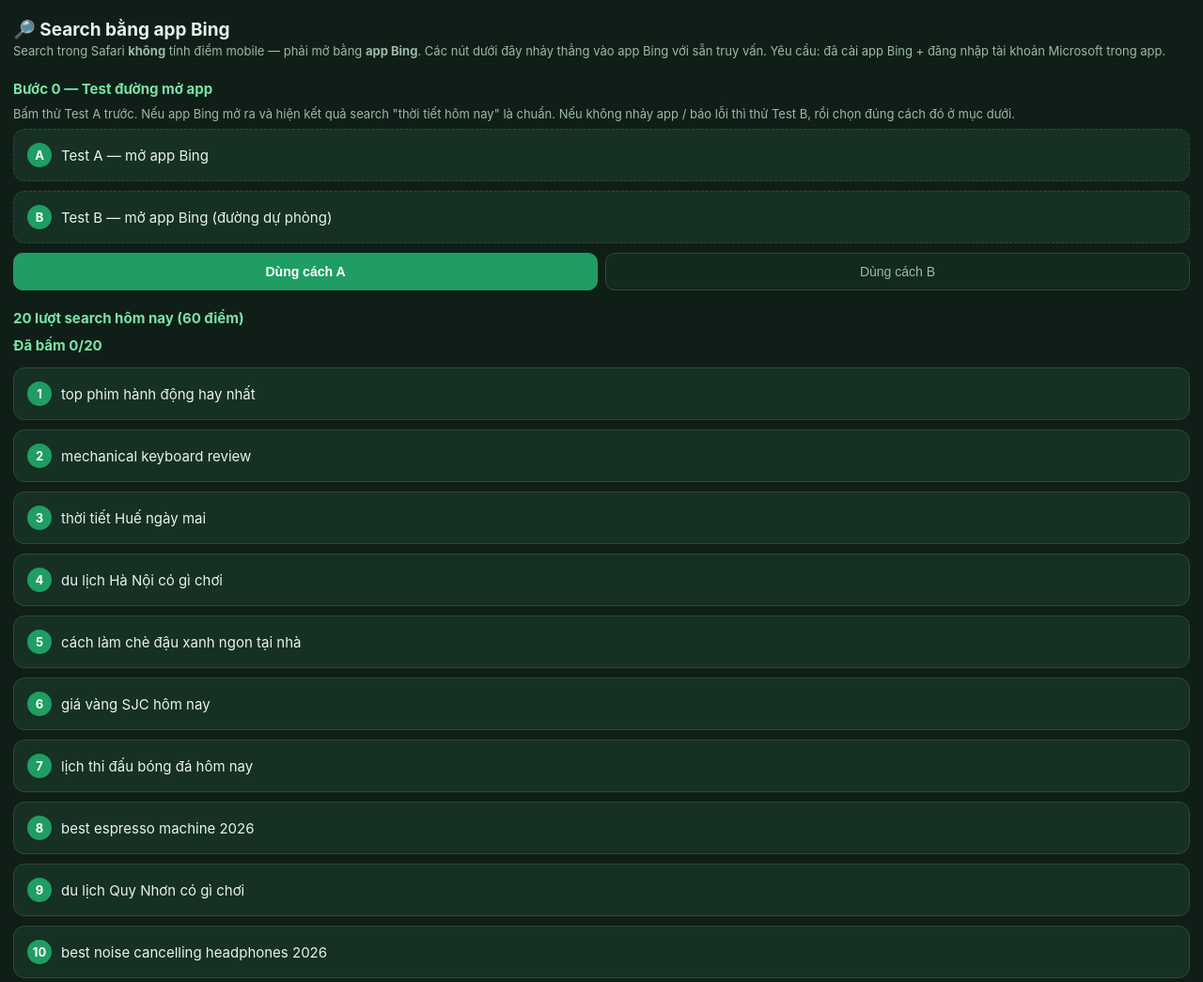
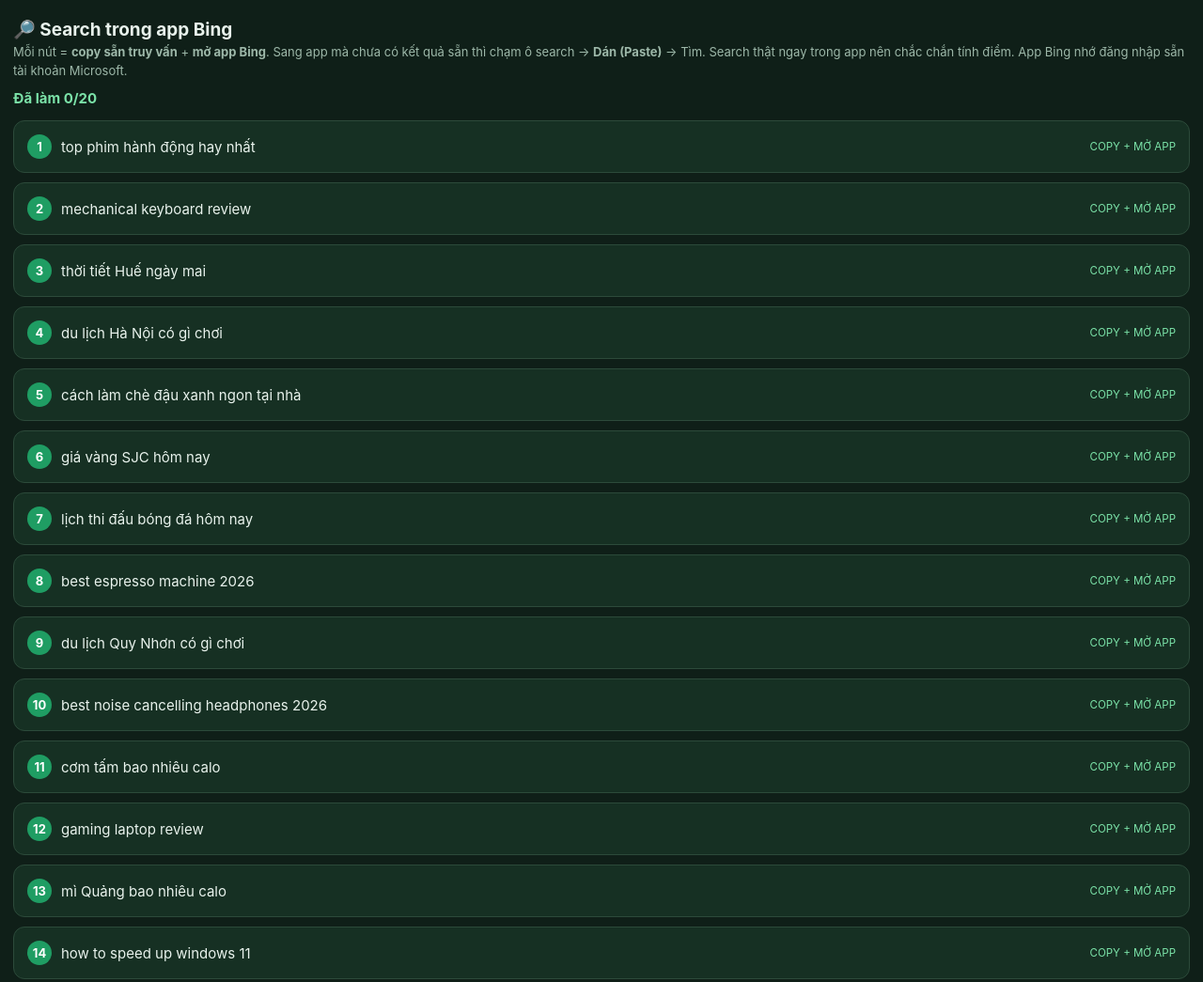
Before and after one commit to LeoVo2003/bing-app-search, a plain HTML site: page bing-app-search.html in a window 1280 px wide. Shown: the top 1045 px of the page at 94% size. Drawn offline with Linux system fonts and the light colour scheme.

Commit message:
v4: copy query + open Bing app (scheme B)

```diff
--- a/bing-app-search.html
+++ b/bing-app-search.html
@@ -8,56 +8,35 @@
   * { box-sizing: border-box; -webkit-tap-highlight-color: transparent; }
   body { margin: 0; padding: 16px 14px 40px; font-family: -apple-system, "Segoe UI", Arial, sans-serif; background: #0f1f18; color: #e8f2ec; }
   h1 { font-size: 19px; margin: 4px 0 2px; }
-  h2 { font-size: 15px; margin: 20px 0 8px; color: #7be2a8; }
-  .sub { font-size: 13px; color: #9db8a9; margin: 0 0 6px; line-height: 1.5; }
+  .sub { font-size: 13px; color: #9db8a9; margin: 0 0 6px; line-height: 1.55; }
   #progress { font-size: 15px; font-weight: 700; margin: 10px 0 14px; color: #7be2a8; }
-  a.btn { display: flex; align-items: center; gap: 10px; width: 100%; text-align: left; margin: 0 0 10px; padding: 14px; font-size: 15px; border-radius: 12px; border: 1px solid #2c4a3a; background: #163023; color: #e8f2ec; text-decoration: none; cursor: pointer; }
-  a.btn .n { flex: 0 0 auto; width: 26px; height: 26px; border-radius: 50%; background: #1f9d63; color: #fff; font-size: 13px; font-weight: 700; display: flex; align-items: center; justify-content: center; }
-  a.btn.done { opacity: .45; border-color: #1f9d63; }
-  a.btn.done .n { background: #374151; }
-  a.btn.done .q { text-decoration: line-through; }
-  a.btn.test { border-style: dashed; }
-  .toggle { display: flex; gap: 8px; margin: 8px 0 4px; }
-  .toggle button { flex: 1; padding: 11px; font-size: 14px; border-radius: 10px; border: 1px solid #2c4a3a; background: #12291d; color: #9db8a9; cursor: pointer; }
-  .toggle button.on { background: #1f9d63; color: #fff; border-color: #1f9d63; font-weight: 700; }
+  button.btn { display: flex; align-items: center; gap: 10px; width: 100%; text-align: left; margin: 0 0 10px; padding: 14px; font-size: 15px; border-radius: 12px; border: 1px solid #2c4a3a; background: #163023; color: #e8f2ec; cursor: pointer; font-family: inherit; }
+  button.btn .n { flex: 0 0 auto; width: 26px; height: 26px; border-radius: 50%; background: #1f9d63; color: #fff; font-size: 13px; font-weight: 700; display: flex; align-items: center; justify-content: center; }
+  button.btn .q { flex: 1; }
+  button.btn .tag { flex: 0 0 auto; font-size: 11.5px; color: #7be2a8; }
+  button.btn.done { opacity: .45; border-color: #1f9d63; }
+  button.btn.done .n { background: #374151; }
+  button.btn.done .q { text-decoration: line-through; }
   .check { display: block; width: 100%; margin-top: 8px; padding: 14px; font-size: 15px; font-weight: 700; border: 0; border-radius: 12px; background: #1f9d63; color: #fff; cursor: pointer; }
   .reset { display: block; width: 100%; margin-top: 10px; padding: 10px; font-size: 13px; border: 1px solid #2c4a3a; border-radius: 12px; background: transparent; color: #9db8a9; cursor: pointer; }
   .note { font-size: 12.5px; color: #8fa89b; line-height: 1.55; margin-top: 14px; }
+  #toast { position: fixed; left: 50%; bottom: 26px; transform: translateX(-50%) translateY(80px); background: #1f9d63; color: #fff; font-size: 14px; font-weight: 600; padding: 11px 18px; border-radius: 999px; opacity: 0; transition: all .25s ease; max-width: 92vw; text-align: center; z-index: 9; }
+  #toast.show { opacity: 1; transform: translateX(-50%) translateY(0); }
 </style>
 </head>
 <body>
-  <h1>🔎 Search bằng app Bing</h1>
-  <p class="sub">Search trong Safari <b>không</b> tính điểm mobile — phải mở bằng <b>app Bing</b>. Các nút dưới đây nhảy thẳng vào app Bing với sẵn truy vấn. Yêu cầu: đã cài app Bing + đăng nhập tài khoản Microsoft trong app.</p>
-
-  <h2>Bước 0 — Test đường mở app</h2>
-  <p class="sub">Bấm thử Test A trước. Nếu app Bing mở ra và hiện kết quả search "thời tiết hôm nay" là chuẩn. Nếu không nhảy app / báo lỗi thì thử Test B, rồi chọn đúng cách đó ở mục dưới.</p>
-  <a class="btn test" id="testA"><span class="n">A</span><span class="q">Test A — mở app Bing</span></a>
-  <a class="btn test" id="testB"><span class="n">B</span><span class="q">Test B — mở app Bing (đường dự phòng)</span></a>
-  <div class="toggle">
-    <button id="modeA" class="on">Dùng cách A</button>
-    <button id="modeB">Dùng cách B</button>
-  </div>
-
-  <h2>20 lượt search hôm nay (60 điểm)</h2>
-  <div id="progress">Đã bấm 0/20</div>
+  <h1>🔎 Search trong app Bing</h1>
+  <p class="sub">Mỗi nút = <b>copy sẵn truy vấn</b> + <b>mở app Bing</b>. Sang app mà chưa có kết quả sẵn thì chạm ô search → <b>Dán (Paste)</b> → Tìm. Search thật ngay trong app nên chắc chắn tính điểm. App Bing nhớ đăng nhập sẵn tài khoản Microsoft.</p>
+  <div id="progress">Đã làm 0/20</div>
   <div id="list"></div>
   <button class="check" id="btnRewards">Mở Rewards kiểm tra điểm</button>
   <button class="reset" id="btnReset">Đặt lại danh sách hôm nay</button>
-  <p class="note">Mỗi lần bấm, máy nhảy sang app Bing — xem kết quả vài giây rồi vuốt/quay lại Safari bấm tiếp nút sau. Điểm cộng theo đợt: xong hết, đợi vài phút, mở Rewards → Points breakdown xem "Mobile Bing search" (x/60). Danh sách truy vấn tự đổi mỗi ngày.</p>
+  <p class="note">Điểm cộng theo đợt — làm xong hết, đợi 5–10 phút rồi mở Rewards → Points breakdown xem "Mobile Bing search" (x/60). Danh sách truy vấn tự đổi mỗi ngày.</p>
+  <div id="toast"></div>
 
 <script>
 (function () {
-  var SCHEMES = {
-    A: 'bingsearch://search?q=',
-    B: 'bingsearch://?q='
-  };
-  var mode = 'A';
-  try { mode = localStorage.getItem('bms_mode') || 'A'; } catch (e) {}
-  if (!SCHEMES[mode]) mode = 'A';
-
-  var testQuery = encodeURIComponent('thời tiết hôm nay');
-  document.getElementById('testA').setAttribute('href', SCHEMES.A + testQuery);
-  document.getElementById('testB').setAttribute('href', SCHEMES.B + testQuery);
+  var APP_URL = 'bingsearch://?q=';
 
   var cities = ['Hà Nội','Đà Nẵng','TP Hồ Chí Minh','Huế','Cần Thơ','Hải Phòng','Nha Trang','Đà Lạt','Quy Nhơn','Vũng Tàu','Hội An','Phú Quốc'];
   var dishes = ['phở bò','bún chả','cơm tấm','bánh mì pate','gỏi cuốn','bánh flan','chè đậu xanh','mì Quảng','bún bò Huế','cà phê trứng'];
@@ -92,50 +71,61 @@
     if (!set[q]) { set[q] = 1; queries.push(q); }
   }
 
-  var dayKey = 'bmsapp_' + today.getFullYear() + '-' + (today.getMonth() + 1) + '-' + today.getDate();
+  var dayKey = 'bmsapp4_' + today.getFullYear() + '-' + (today.getMonth() + 1) + '-' + today.getDate();
   var done = {};
   try { done = JSON.parse(localStorage.getItem(dayKey) || '{}'); } catch (e) { done = {}; }
 
   var list = document.getElementById('list');
   var progress = document.getElementById('progress');
-  var anchors = [];
+  var toast = document.getElementById('toast');
+  var toastTimer = null;
 
+  function showToast(msg) {
+    toast.textContent = msg;
+    toast.classList.add('show');
+    clearTimeout(toastTimer);
+    toastTimer = setTimeout(function () { toast.classList.remove('show'); }, 2600);
+  }
   function render() {
     var n = Object.keys(done).length;
-    progress.textContent = 'Đã bấm ' + n + '/20' + (n >= 20 ? ' — xong! 🎉' : '');
+    progress.textContent = 'Đã làm ' + n + '/20' + (n >= 20 ? ' — xong! 🎉' : '');
   }
-  function applyMode() {
-    document.getElementById('modeA').className = mode === 'A' ? 'on' : '';
-    document.getElementById('modeB').className = mode === 'B' ? 'on' : '';
-    anchors.forEach(function (a, i) {
-      a.setAttribute('href', SCHEMES[mode] + encodeURIComponent(queries[i]));
-    });
+  function copyText(t) {
+    if (navigator.clipboard && navigator.clipboard.writeText) {
+      return navigator.clipboard.writeText(t).catch(function () { legacyCopy(t); });
+    }
+    legacyCopy(t);
+    return Promise.resolve();
+  }
+  function legacyCopy(t) {
+    var ta = document.createElement('textarea');
+    ta.value = t;
+    ta.style.position = 'fixed';
+    ta.style.opacity = '0';
+    document.body.appendChild(ta);
+    ta.select();
+    try { document.execCommand('copy'); } catch (e) {}
+    document.body.removeChild(ta);
   }
 
   queries.forEach(function (q, idx) {
-    var a = document.createElement('a');
-    a.className = 'btn' + (done[idx] ? ' done' : '');
-    a.innerHTML = '<span class="n">' + (idx + 1) + '</span><span class="q"></span>';
-    a.querySelector('.q').textContent = q;
-    a.addEventListener('click', function () {
+    var b = document.createElement('button');
+    b.className = 'btn' + (done[idx] ? ' done' : '');
+    b.innerHTML = '<span class="n">' + (idx + 1) + '</span><span class="q"></span><span class="tag">COPY + MỞ APP</span>';
+    b.querySelector('.q').textContent = q;
+    b.addEventListener('click', function () {
       done[idx] = 1;
       try { localStorage.setItem(dayKey, JSON.stringify(done)); } catch (e) {}
-      a.classList.add('done');
+      b.classList.add('done');
       render();
+      copyText(q).then(function () {
+        showToast('Đã copy: ' + q);
+        setTimeout(function () {
+          window.location.href = APP_URL + encodeURIComponent(q);
+        }, 250);
+      });
     });
-    anchors.push(a);
-    list.appendChild(a);
-  });
-
-  document.getElementById('modeA').addEventListener('click', function () {
-    mode = 'A';
-    try { localStorage.setItem('bms_mode', mode); } catch (e) {}
-    applyMode();
-  });
-  document.getElementById('modeB').addEventListener('click', function () {
-    mode = 'B';
-    try { localStorage.setItem('bms_mode', mode); } catch (e) {}
-    applyMode();
+    list.appendChild(b);
   });
 
   document.getElementById('btnRewards').addEventListener('click', function () {
@@ -144,11 +134,10 @@
   document.getElementById('btnReset').addEventListener('click', function () {
     done = {};
     try { localStorage.removeItem(dayKey); } catch (e) {}
-    anchors.forEach(function (a) { a.classList.remove('done'); });
+    document.querySelectorAll('.btn').forEach(function (b) { b.classList.remove('done'); });
     render();
   });
 
-  applyMode();
   render();
 })();
 </script>
```
Also changed, not shown: index.html (+56 -67 lines).
